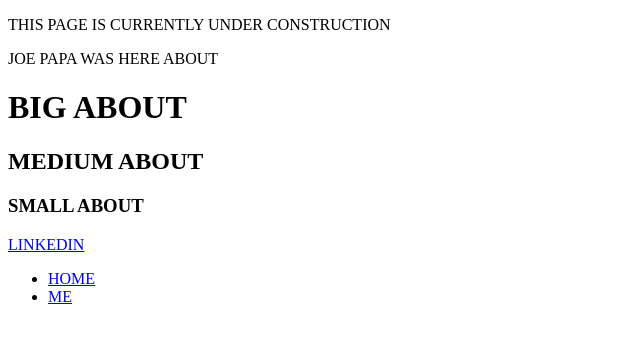
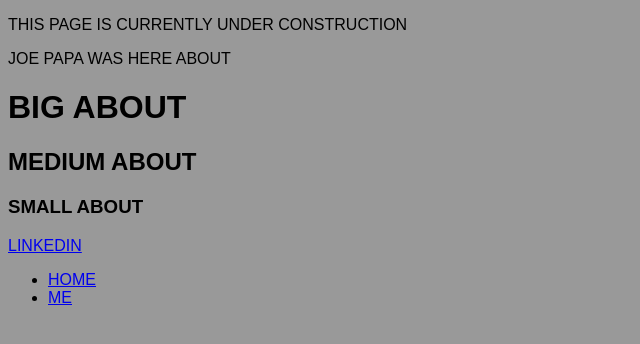
Before and after one commit to JoePapaWasHere/JoePapaWasHere.github.io, a plain HTML site: page about.html in a window 1280 px wide. Shown: the whole page, without its empty margins (0-640 px from the left). Drawn offline with Linux system fonts and the light colour scheme.

Commit message:
Now with color and airal font

```diff
--- a/about.html
+++ b/about.html
@@ -2,6 +2,7 @@
 <html>
 	<head>
 		<title> Joe Papa About </Title>
+		<link href="styles/main.css" rel="stylesheet" />
 	</head>
 
 	<body>
--- a/styles/main.css
+++ b/styles/main.css
@@ -1,3 +1,4 @@
 body {
-	background:grey;
+	background:#999;
+	font-family: arial;
 }
```
Also changed, not shown: me.html (+1 -0 lines).
